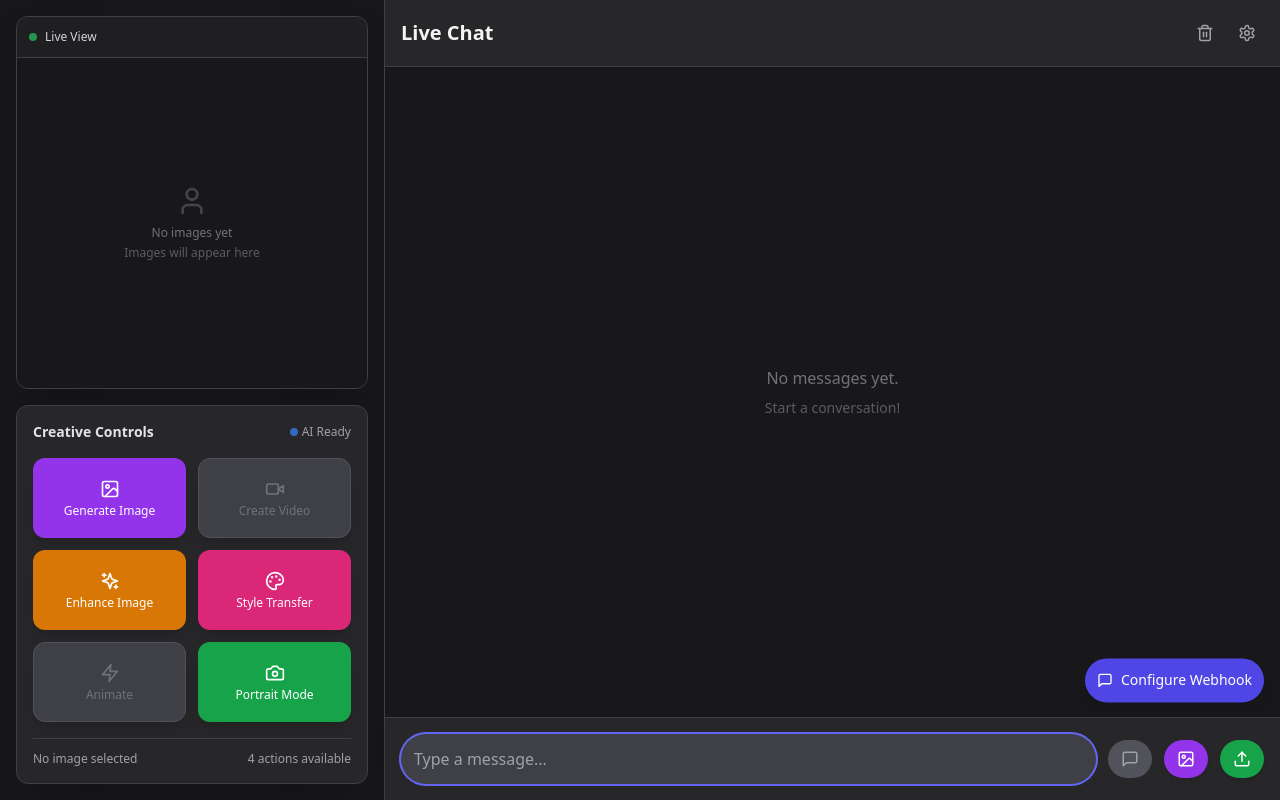
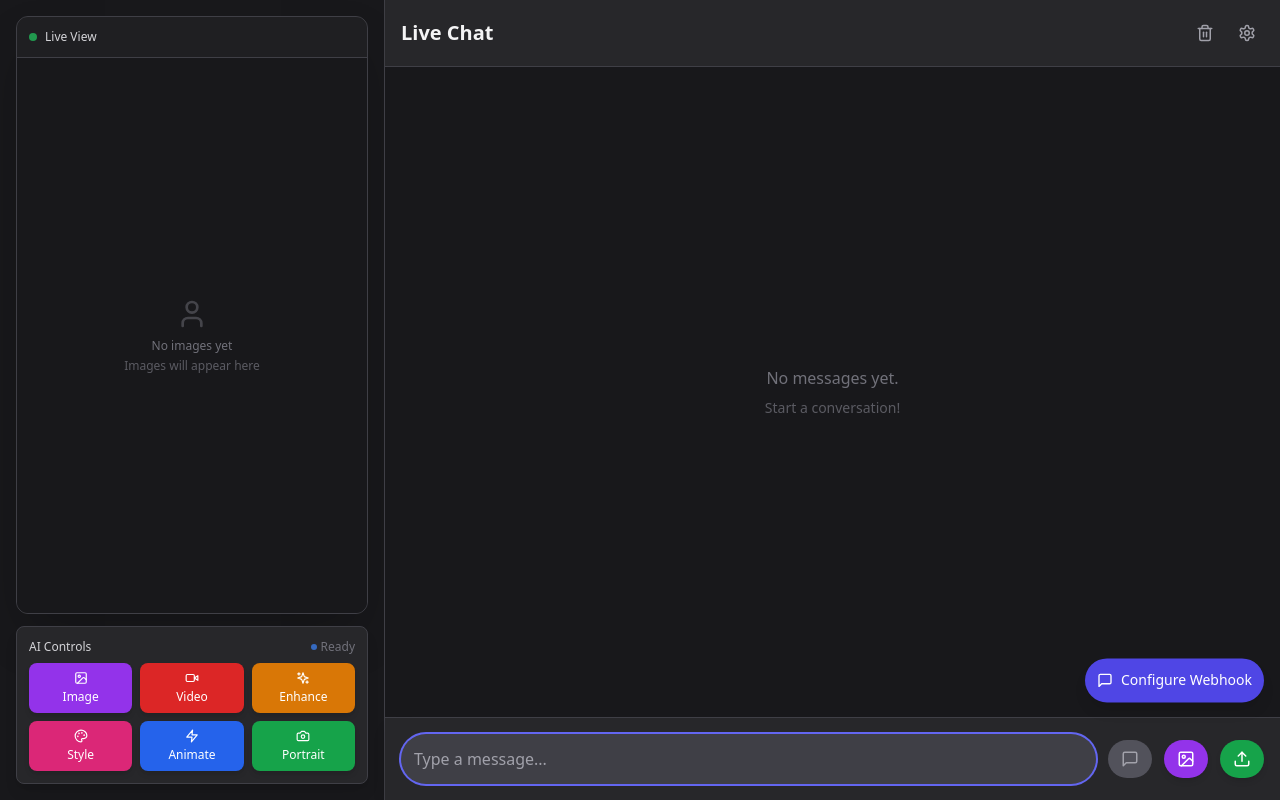
Before and after one commit to robertboulos/chatenhanced, a React (Vite) app: page / in a window 1280 px wide. Built offline with nearby package versions, Linux system fonts and the light colour scheme.

Commit message:
Compact and Sleek Live View Controls

```diff
--- a/src/components/LiveView/LiveViewContainer.tsx
+++ b/src/components/LiveView/LiveViewContainer.tsx
@@ -24,9 +24,9 @@ const LiveViewContainer: React.FC<LiveViewContainerProps> = ({
   const currentImageUrl = images[currentIndex];
 
   return (
-    <div className="h-full flex flex-col space-y-4">
+    <div className="h-full flex flex-col space-y-3">
       {/* Profile Image Display - Takes most of the space */}
-      <div className="flex-1">
+      <div className="flex-1 min-h-0">
         <ProfileImageDisplay
           images={images}
           currentIndex={currentIndex}
@@ -36,7 +36,7 @@ const LiveViewContainer: React.FC<LiveViewContainerProps> = ({
         />
       </div>
 
-      {/* Live View Controls - Fixed at bottom */}
+      {/* Live View Controls - Compact at bottom */}
       <div className="flex-shrink-0">
         <LiveViewControls
           onSendMessage={onSendMessage}
--- a/src/components/LiveView/LiveViewControls.tsx
+++ b/src/components/LiveView/LiveViewControls.tsx
@@ -31,11 +31,6 @@ const LiveViewControls: React.FC<LiveViewControlsProps> = ({
     setIsProcessing(action);
 
     try {
-      if (requestType === 'video' && !currentImageUrl) {
-        toast.error('Please select an image first to create a video');
-        return;
-      }
-
       onSendMessage(
         message,
         requestType,
@@ -55,7 +50,7 @@ const LiveViewControls: React.FC<LiveViewControlsProps> = ({
     {
       id: 'image',
       icon: Image,
-      label: 'Generate Image',
+      label: 'Image',
       color: 'bg-purple-600 hover:bg-purple-700',
       message: 'Generate a creative image',
       requestType: 'image' as const,
@@ -63,16 +58,15 @@ const LiveViewControls: React.FC<LiveViewControlsProps> = ({
     {
       id: 'video',
       icon: Video,
-      label: 'Create Video',
+      label: 'Video',
       color: 'bg-red-600 hover:bg-red-700',
       message: 'Create a short video from this image',
       requestType: 'video' as const,
-      requiresImage: true,
     },
     {
       id: 'enhance',
       icon: Sparkles,
-      label: 'Enhance Image',
+      label: 'Enhance',
       color: 'bg-amber-600 hover:bg-amber-700',
       message: 'Enhance and improve this image',
       requestType: 'image' as const,
@@ -80,7 +74,7 @@ const LiveViewControls: React.FC<LiveViewControlsProps> = ({
     {
       id: 'style',
       icon: Palette,
-      label: 'Style Transfer',
+      label: 'Style',
       color: 'bg-pink-600 hover:bg-pink-700',
       message: 'Apply artistic style to this image',
       requestType: 'image' as const,
@@ -92,34 +86,33 @@ const LiveViewControls: React.FC<LiveViewControlsProps> = ({
       color: 'bg-blue-600 hover:bg-blue-700',
       message: 'Create an animated version',
       requestType: 'video' as const,
-      requiresImage: true,
     },
     {
       id: 'portrait',
       icon: Camera,
-      label: 'Portrait Mode',
+      label: 'Portrait',
       color: 'bg-green-600 hover:bg-green-700',
       message: 'Generate a professional portrait',
       requestType: 'image' as const,
     },
   ];
 
-  const buttonBaseClasses = "p-3 rounded-xl transition-all duration-200 flex flex-col items-center justify-center space-y-1 min-h-[80px] shadow-lg";
+  const buttonBaseClasses = "p-2 rounded-lg transition-all duration-200 flex flex-col items-center justify-center space-y-1 min-h-[50px] shadow-md";
 
   return (
-    <div className="bg-zinc-800 rounded-xl border border-zinc-700 p-4 shadow-2xl">
-      <div className="flex items-center justify-between mb-4">
-        <h3 className="text-sm font-semibold text-zinc-200">Creative Controls</h3>
+    <div className="bg-zinc-800 rounded-lg border border-zinc-700 p-3 shadow-lg">
+      <div className="flex items-center justify-between mb-2">
+        <h3 className="text-xs font-medium text-zinc-300">AI Controls</h3>
         <div className="flex items-center space-x-1">
-          <div className="w-2 h-2 bg-blue-500 rounded-full animate-pulse"></div>
-          <span className="text-xs text-zinc-400">AI Ready</span>
+          <div className="w-1.5 h-1.5 bg-blue-500 rounded-full animate-pulse"></div>
+          <span className="text-xs text-zinc-500">Ready</span>
         </div>
       </div>
 
-      <div className="grid grid-cols-2 gap-3">
+      <div className="grid grid-cols-3 gap-2">
         {controlButtons.map((button) => {
           const Icon = button.icon;
-          const isDisabled = disabled || (button.requiresImage && !currentImageUrl);
+          const isDisabled = disabled;
           const isProcessingThis = isProcessing === button.id;
 
           return (
@@ -128,42 +121,26 @@ const LiveViewControls: React.FC<LiveViewControlsProps> = ({
               onClick={() => handleAction(button.label, button.requestType, button.message)}
               className={`${buttonBaseClasses} ${
                 isDisabled
-                  ? 'bg-zinc-700 text-zinc-500 cursor-not-allowed border border-zinc-600'
-                  : `${button.color} text-white hover:shadow-xl border border-transparent`
+                  ? 'bg-zinc-700 text-zinc-500 cursor-not-allowed'
+                  : `${button.color} text-white hover:shadow-lg`
               }`}
               disabled={isDisabled || isProcessingThis}
-              whileHover={!isDisabled ? { scale: 1.02, y: -2 } : {}}
-              whileTap={!isDisabled ? { scale: 0.98 } : {}}
-              title={
-                button.requiresImage && !currentImageUrl
-                  ? 'Select an image first'
-                  : button.label
-              }
+              whileHover={!isDisabled ? { scale: 1.05 } : {}}
+              whileTap={!isDisabled ? { scale: 0.95 } : {}}
+              title={button.label}
             >
               {isProcessingThis ? (
-                <div className="w-5 h-5 border-2 border-white border-t-transparent rounded-full animate-spin" />
+                <div className="w-3 h-3 border border-white border-t-transparent rounded-full animate-spin" />
               ) : (
-                <Icon size={20} />
+                <Icon size={14} />
               )}
-              <span className="text-xs font-medium text-center leading-tight">
+              <span className="text-xs font-medium">
                 {button.label}
               </span>
             </motion.button>
           );
         })}
       </div>
-
-      {/* Status indicator */}
-      <div className="mt-4 pt-3 border-t border-zinc-700">
-        <div className="flex items-center justify-between text-xs">
-          <span className="text-zinc-400">
-            {currentImageUrl ? 'Image selected' : 'No image selected'}
-          </span>
-          <span className="text-zinc-400">
-            {controlButtons.filter(b => !b.requiresImage || currentImageUrl).length} actions available
-          </span>
-        </div>
-      </div>
     </div>
   );
 };
```
